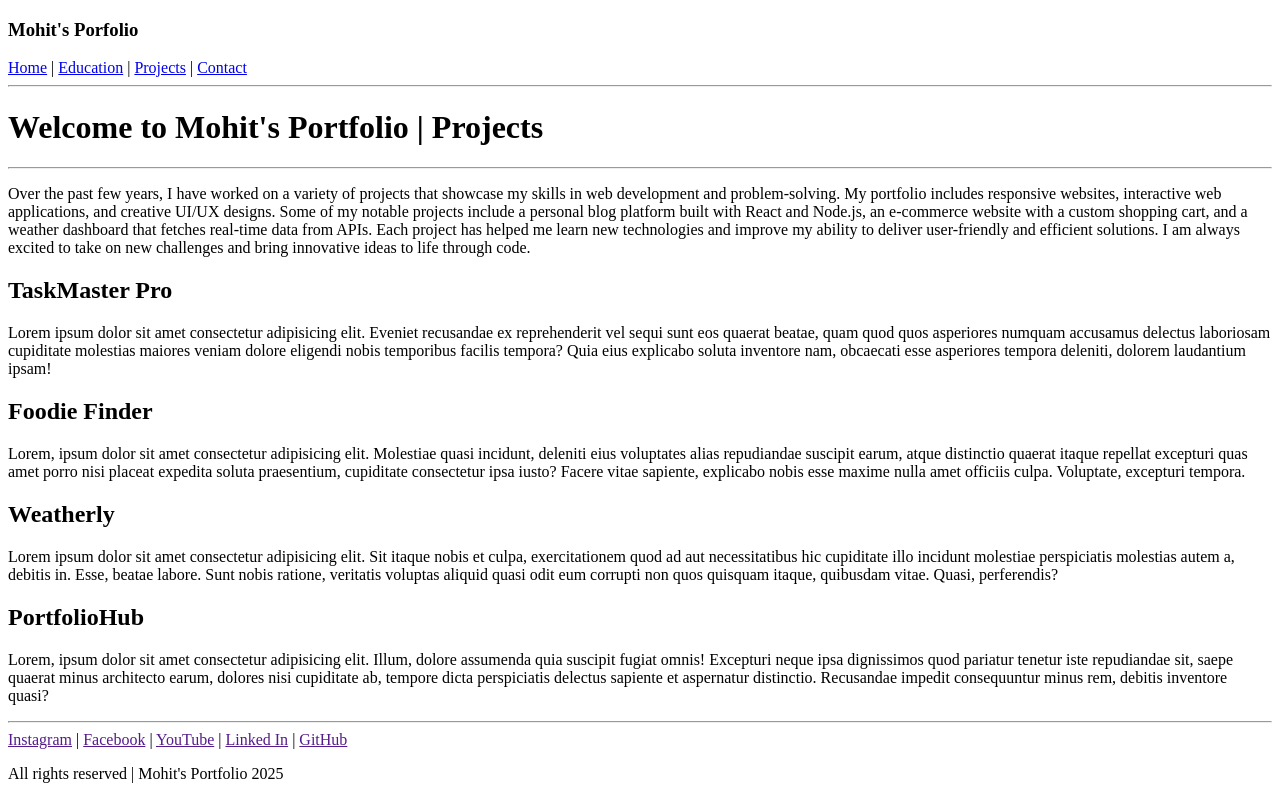
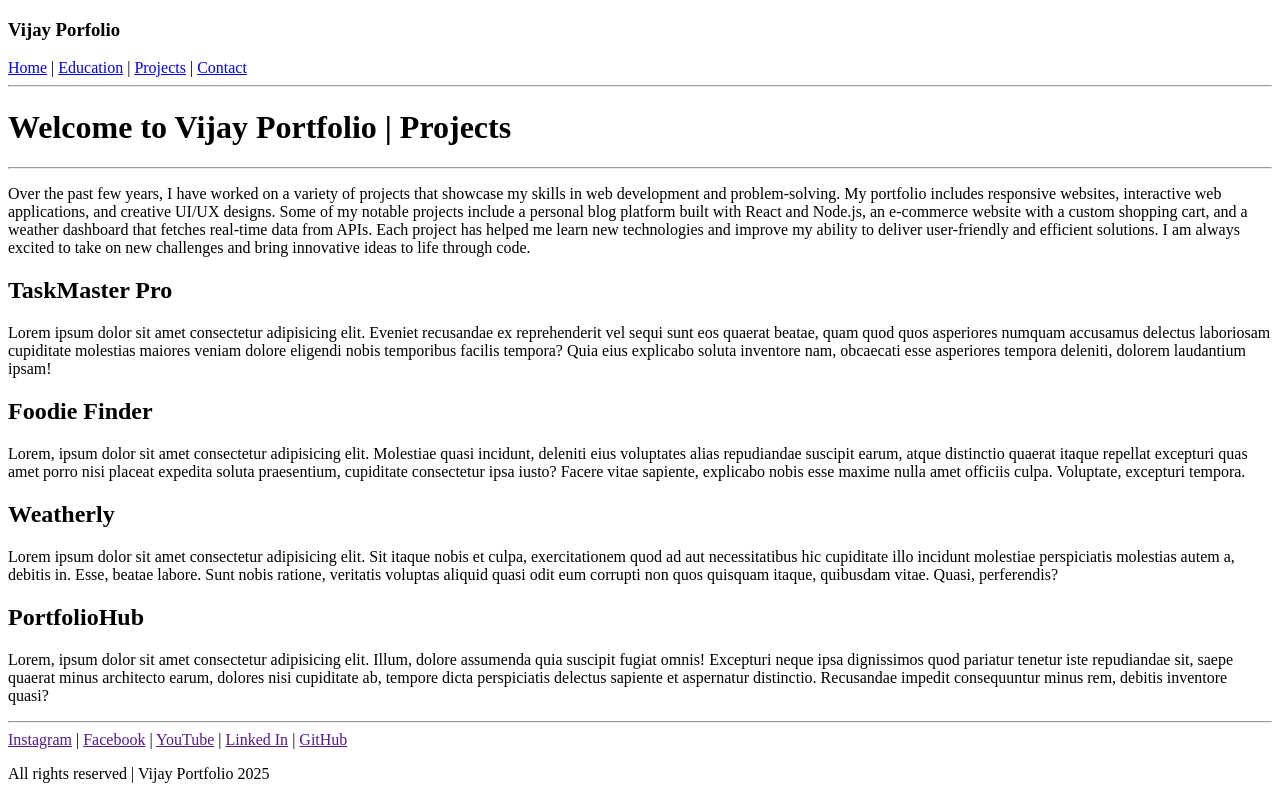
Before and after one commit to Run-Vijay/Index-Repo-1, a plain HTML site: page projects.html in a window 1280 px wide. Drawn offline with Linux system fonts and the light colour scheme.

Commit message:
Update projects.html

```diff
--- a/projects.html
+++ b/projects.html
@@ -3,11 +3,11 @@
 <head>
     <meta charset="UTF-8">
     <meta name="viewport" content="width=device-width, initial-scale=1.0">
-    <title>Projects | Mohit's Portfolio</title>
+    <title>Projects | Vijay Portfolio</title>
 </head>
 <body>
     <header>
-        <h3>Mohit's Porfolio</h3>
+        <h3>Vijay Porfolio</h3>
         <nav>
             <a href="home.html">Home</a>
             <span>|</span>
@@ -21,7 +21,7 @@
 
     <main>
         <hr>
-        <h1>Welcome to Mohit's Portfolio | Projects</h1>
+        <h1>Welcome to Vijay Portfolio | Projects</h1>
         <hr>
 
         <section>
@@ -62,7 +62,7 @@
         <a href="">Linked In</a>
         <span>|</span>
         <a href="">GitHub</a>
-        <p>All rights reserved | Mohit's Portfolio 2025</p>
+        <p>All rights reserved | Vijay Portfolio 2025</p>
     </footer>
 </body>
 </html>
```
